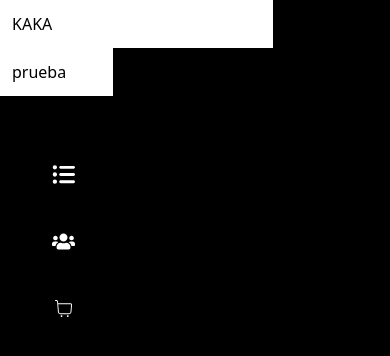
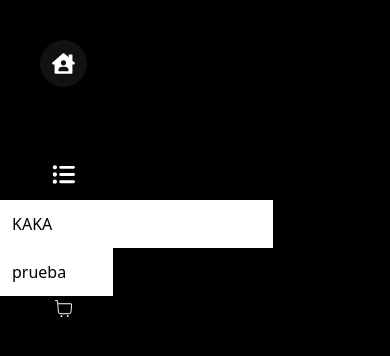
Before and after one commit to MacarronesSinTomate/kebaberia, a Next.js app: page / in a window 390 px wide. Shown: the top 356 px of the page. Built offline with nearby package versions, Linux system fonts and the light colour scheme.

Commit message:
NavBar terminado

```diff
--- a/src/app/page.js
+++ b/src/app/page.js
@@ -1,9 +1,9 @@
-import Section from "@/Components/Section/Section";
-import Image from "next/image";
+
+import Section from "@/components/Section/Section";
 
 export default function Home() {
   return (
-    <main>
+    <main className="mt-[200px]">
       <Section height={200} percentage={70} gap={1} className={"bg-white"}
         propChildrenLeft={
           <p>KAKA</p>
--- a/src/components/NavBar/NavBar.js
+++ b/src/components/NavBar/NavBar.js
@@ -28,11 +28,12 @@ export default function NavBar() {
 
     const [active, setActive] = useState(0);
 
-    return <div className="fixed">
-        <div className="sm:flex h-[50px] mt-10 items-center pl-10">
+    return <div className="fixed left-0 top-0 sm:flex h-[50px] mt-10 items-center pl-10">
+
 
             {icons.map( ( _x, _indx ) => {
                 return <div
+                    key={_indx}
                     className={`w-min p-3 ${ active === _indx ? "bg-[#111111]" : "" } ${ !_indx ? "mr-16 max-sm:mb-16" : "mr-5 max-sm:mb-5" } rounded-full`}
                     onClick={() => {
                         setActive(_indx);
@@ -43,7 +44,6 @@ export default function NavBar() {
                 </div>
             })}
 
-        </div>
     </div>
 
 }
```
